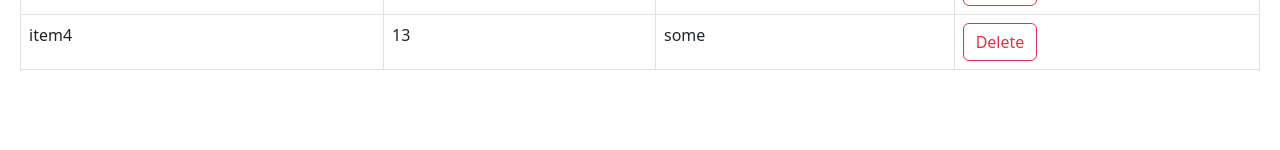
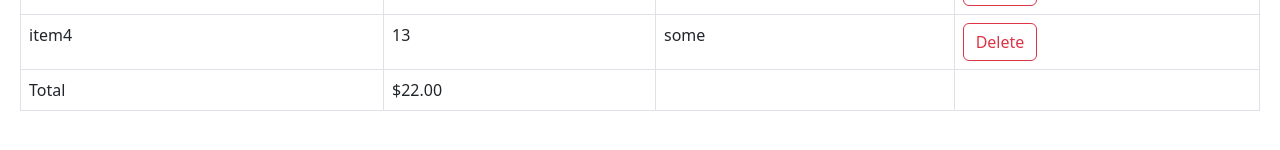
Before and after one commit to YashdeepN/react-ts-01, a React (Vite) app in the folder react-app/: page / in a window 1280 px wide. Shown: the part 212-362 px from the top of the page. Built offline with nearby package versions, Linux system fonts and the light colour scheme.

Commit message:
add tfoot and show sum using reduce method

```diff
--- a/react-app/src/components/expense-tracker/components/ExpenseList.tsx
+++ b/react-app/src/components/expense-tracker/components/ExpenseList.tsx
@@ -40,6 +40,19 @@ const ExpenseList = ({ expenses, onDelete }: Props) => {
           </tr>
         ))}
       </tbody>
+      <tfoot>
+        <tr>
+          <td>Total</td>
+          <td>
+            $
+            {expenses
+              .reduce((sum, expense) => expense.amount + sum, 0)
+              .toFixed(2)}
+          </td>
+          <td></td>
+          <td></td>
+        </tr>
+      </tfoot>
     </table>
   );
 };
--- a/react-app/src/components/expense-tracker/components/MyApp.tsx
+++ b/react-app/src/components/expense-tracker/components/MyApp.tsx
@@ -7,11 +7,6 @@ const expenses = [
   { id: 2, description: "item3", amount: 5, category: "some" },
   { id: 3, description: "item4", amount: 13, category: "some" },
 ];
-
-// const onDelete = (id: number) => {
-//   console.log(id);
-//   setExps();
-// };
 
 const MyApp = () => {
   const [exps, setExps] = useState(expenses);
```
